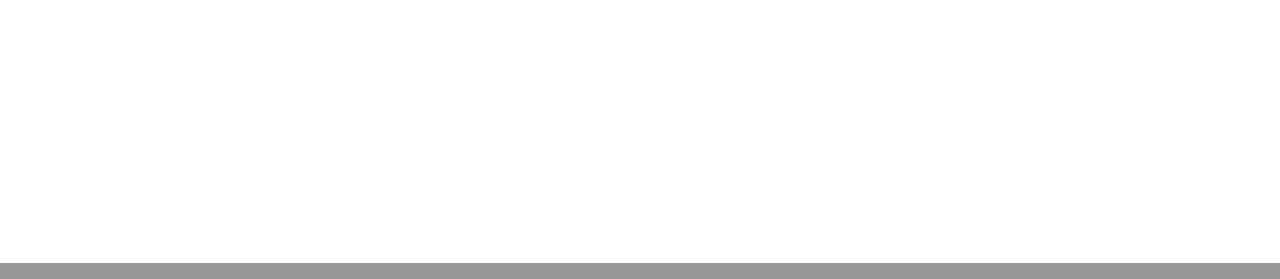
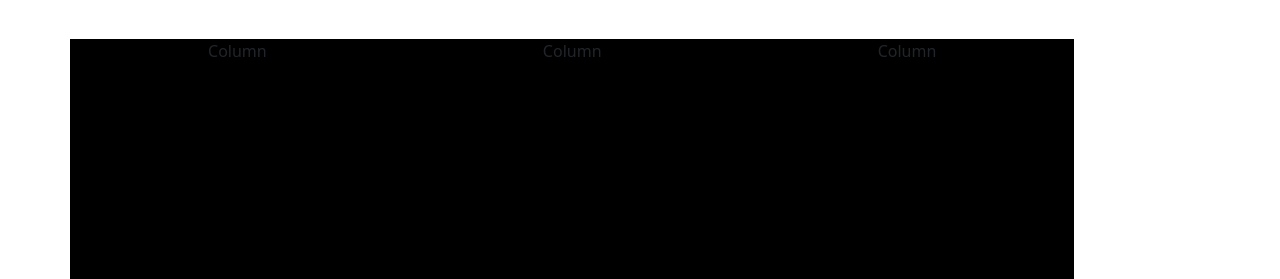
Before and after one commit to folarin-ogungbemi/Femtoring, a Django app: page / in a window 1280 px wide. Shown: the part 537-816 px from the top of the page. Run offline with Django 4.2, Linux system fonts and the light colour scheme.

Commit message:
Remove p element from hero image overlay and begin info section

```diff
--- a/static/css/base.css
+++ b/static/css/base.css
@@ -57,6 +57,14 @@ GENERAL STYLE
     border: none;
 }
 
+/* Hero Image */
+#info-container {
+    margin-top: 5vh;
+    height: 30vh;
+    width: 90%;
+    background-color: #000000;
+}
+
 /*****************
 MEDIA-QUERIES
 *************** */
--- a/templates/index.html
+++ b/templates/index.html
@@ -6,8 +6,20 @@
 <div class="row no-gutters" id="hero-image-container">
     <div id="hero-image-overlay">
         <h2 class="fs-1">Hero image Overlay</h2>
-        <p>Lorem ipsum dolor sit amet, consectetur adipisicing elit. Odit similique culpa optio iste soluta atque est accusamus fugit veniam recusandae necessitatibus ut voluptate dolor quos debitis natus, quo, nobis voluptates.</p>
         <a class="btn btn-primary" id="hero-button" href="{% url 'mentors_page' %}">Meet The Mentors</a>
     </div>
 </div>
+<div class="container text-center">
+    <div class="row" id="info-container">
+      <div class="col-4">
+        Column
+      </div>
+      <div class="col-4">
+        Column
+      </div>
+      <div class="col-4">
+        Column
+      </div>
+    </div>
+  </div>
 {% endblock %}
```
